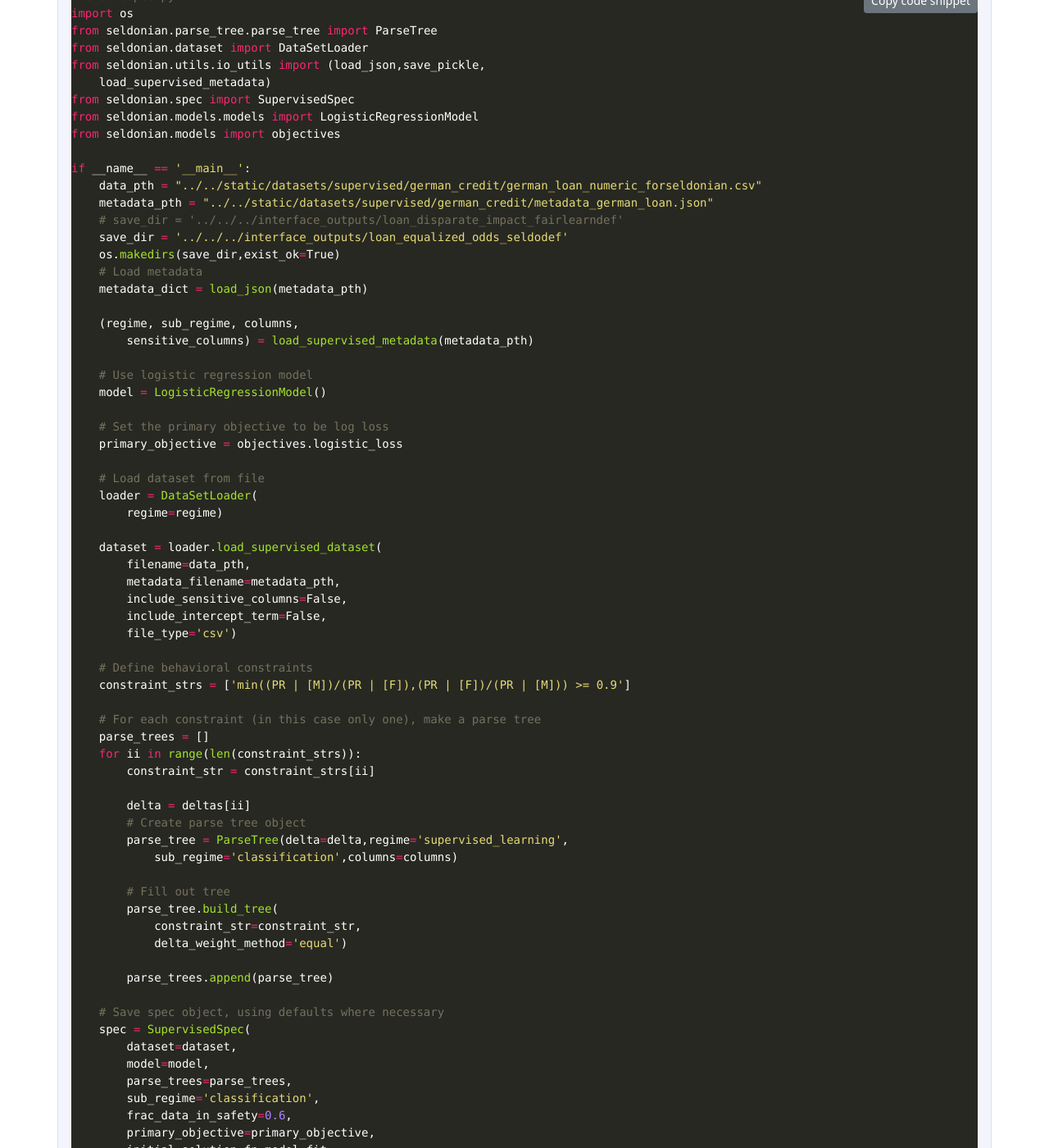
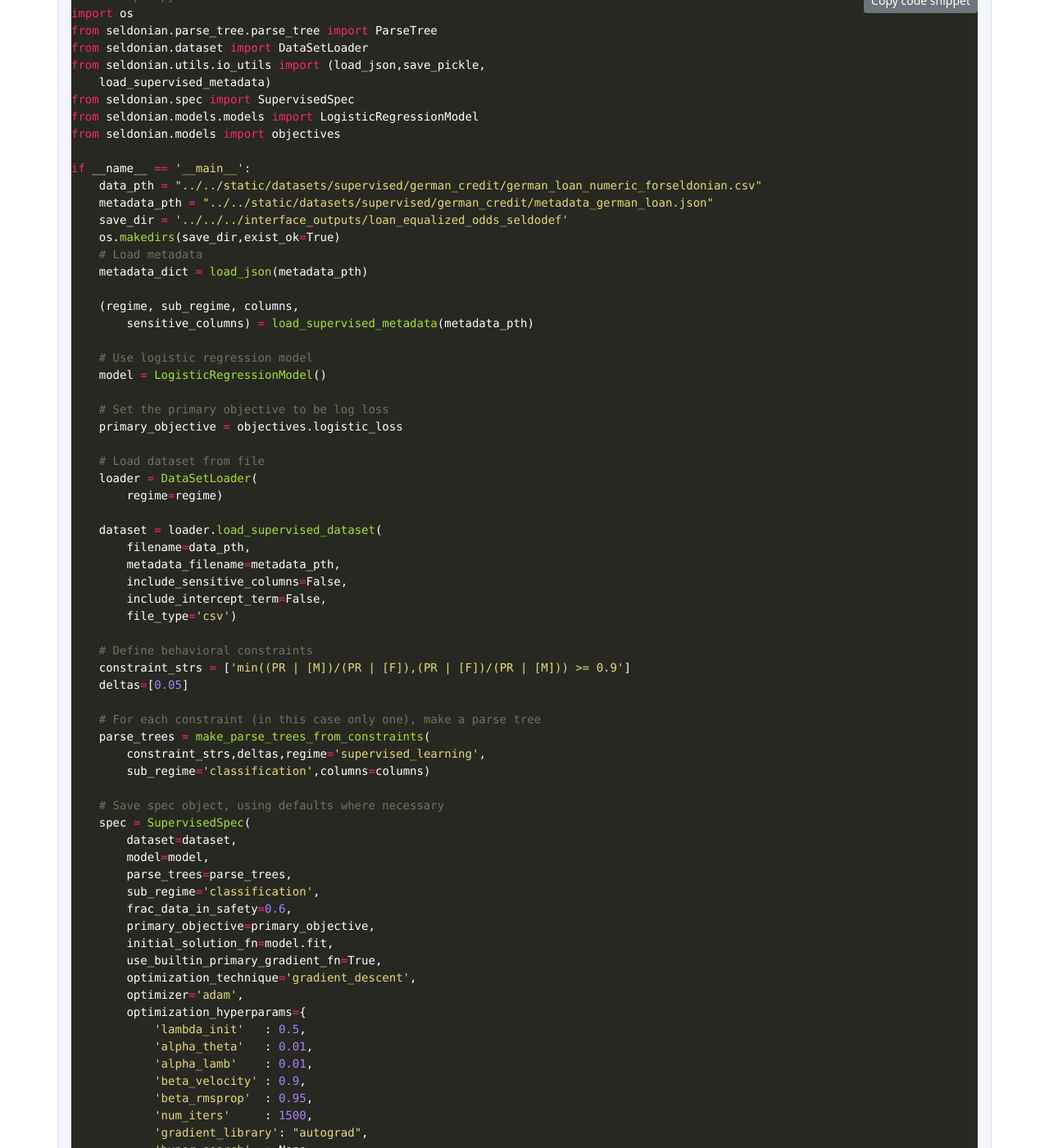
Before and after one commit to seldonian-framework/Tutorials, a Jekyll site: the page built from _tutorials/fair_loans_tutorial.md, in a window 1280 px wide and 1400 px high, scrolled down 1949 px. Shown: the whole window at 82% size. Built offline with Jekyll 4.4.1, drawn with Linux system fonts in a browser that asks for light colours; formulas are drawn with MathJax 3.

```diff
--- a/_tutorials/fair_loans_tutorial.md
+++ b/_tutorials/fair_loans_tutorial.md
@@ -100,7 +100,6 @@ from seldonian.models import objectives
 if __name__ == '__main__':
     data_pth = "../../static/datasets/supervised/german_credit/german_loan_numeric_forseldonian.csv"
     metadata_pth = "../../static/datasets/supervised/german_credit/metadata_german_loan.json"
-    # save_dir = '../../../interface_outputs/loan_disparate_impact_fairlearndef'
     save_dir = '../../../interface_outputs/loan_equalized_odds_seldodef'
     os.makedirs(save_dir,exist_ok=True)
     # Load metadata
@@ -128,23 +127,12 @@ if __name__ == '__main__':
 
     # Define behavioral constraints
     constraint_strs = ['min((PR | [M])/(PR | [F]),(PR | [F])/(PR | [M])) >= 0.9']
+    deltas=[0.05]
 
     # For each constraint (in this case only one), make a parse tree
-    parse_trees = []
-    for ii in range(len(constraint_strs)):
-        constraint_str = constraint_strs[ii]
-
-        delta = deltas[ii]
-        # Create parse tree object
-        parse_tree = ParseTree(delta=delta,regime='supervised_learning',
-            sub_regime='classification',columns=columns)
-
-        # Fill out tree
-        parse_tree.build_tree(
-            constraint_str=constraint_str,
-            delta_weight_method='equal')
-
-        parse_trees.append(parse_tree)
+    parse_trees = make_parse_trees_from_constraints(
+        constraint_strs,deltas,regime='supervised_learning',
+        sub_regime='classification',columns=columns)
 
     # Save spec object, using defaults where necessary
     spec = SupervisedSpec(
--- a/index.html
+++ b/index.html
@@ -29,13 +29,16 @@ permalink: /
     <h4>This Seldonian ML Toolkit...</h4>
     <ul class="list-group">
         <li class="list-group-item">
-            ... <b>is a tool for researchers.</b> It includes code to both use Seldonian algorithms (the <i>Engine</i> repository) and to evaluate their performance for scientific studies and papers (the <i>Experiments</i> repository). It's was deliberately designed in a modular manner that makes it easy for other researchers to extend and improve the existing algorithms, and to scientifically evaluate novel methods.
+            ... <b>is a tool for researchers.</b> It includes code to both use Seldonian algorithms (the <i>Engine</i> repository) and to evaluate their performance for scientific studies and papers (the <i>Experiments</i> repository). It was deliberately designed in a modular manner that makes it easy for other researchers to extend and improve the existing algorithms, and to scientifically evaluate novel methods.
         </li>
         <li class="list-group-item">
             ... <b>is a tool for data scientists.</b> The Python 3 API for this toolkit makes it easy for data scientists to apply Seldonian machine learning. If you have a data set and want to run a Seldonian algorithm once, you can use the <i>Engine</i> repository to be up and running in minutes. The <i>Experiments</i> repository wraps the Engine, making it easy for you to experiment with Seldonian algorithms to see roughly how well they perform, how much data they need for your application and safety/fairness constraints, and even makes it easy for you to compare the Seldonian algorithm implemented in this toolkit to other machine learning methods or libraries.
         </li>
         <li class="list-group-item">
             ... <b>is a tool for beginners.</b> It comes with a graphical user interface (GUI) that lets you easily specify constraints. In future releases, this GUI will allow you to build, train, and evaluate the safety and fairness of machine learning systems without any programming. For those learning to program, future versions of this GUI show you the Python code for everything it does, providing an easy and hands-on way to learn programming for data science and machine learning.
+        </li>
+        <li class="list-group-item">
+            ... <b>supports parametric machine learning.</b> The current version of the toolkit does not support "parameter-free" or "non-parametric" models such as random forest or support vector machines. However, the <i>Experiments</i> repository still makes it possible to compare your Seldonian algorithms to these types of models.
         </li>
     </ul>
 </div>
```
Also changed, not shown: _tutorials/alg_details_tutorial.md (+1 -1 lines), _tutorials/simple_engine_tutorial.md (+1 -1 lines), overview.md (+3 -2 lines).
